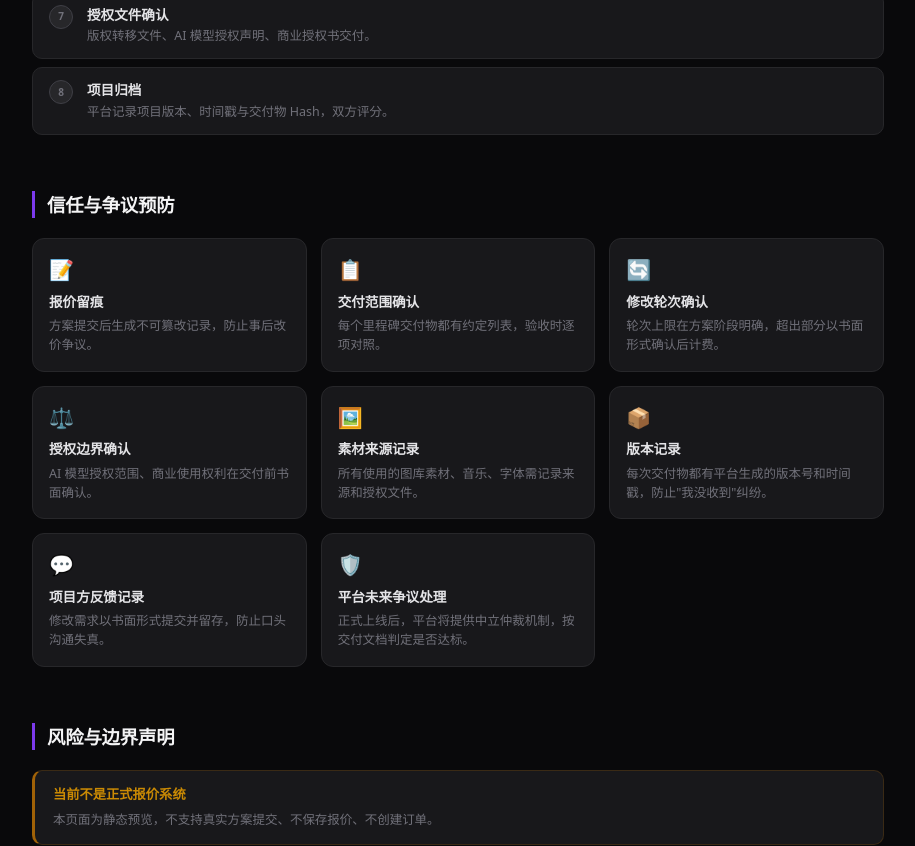
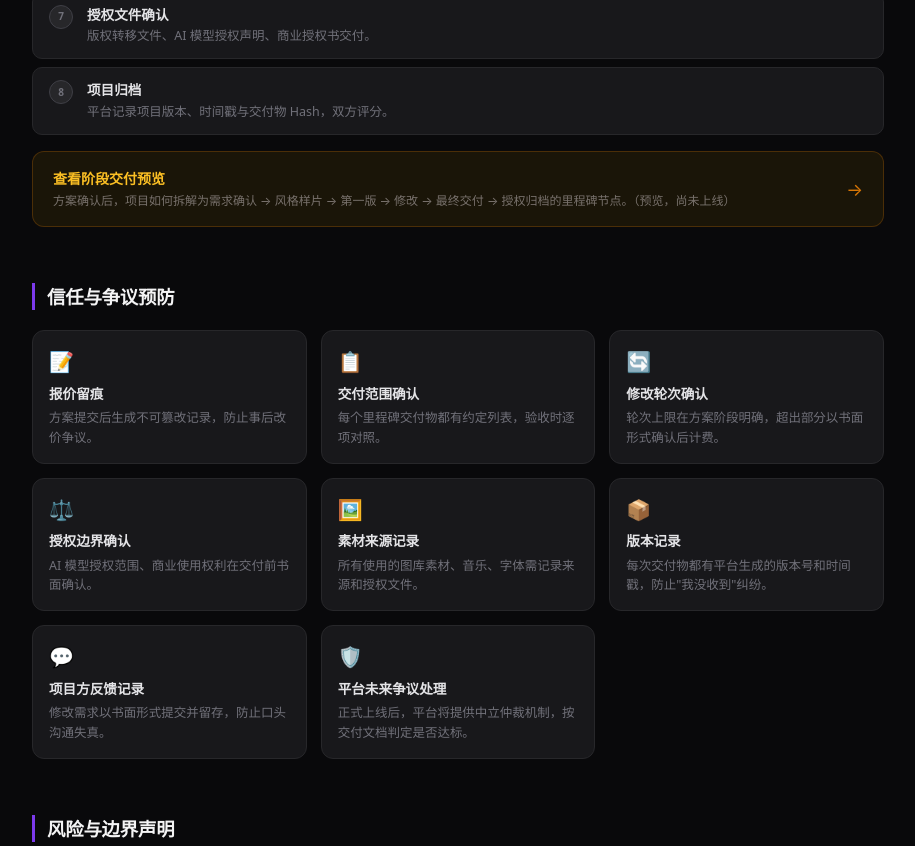
Before and after one commit to Aaron079/creator-city, a Next.js app in the folder apps/web/: page /proposal-flow-preview in a window 1280 px wide. Shown: the part 4607-5453 px from the top of the page, without its empty margins (182-1097 px from the left). Built offline with nearby package versions, Linux system fonts and the light colour scheme; no server answers.

Commit message:
link milestone delivery preview from proposal flow preview

```diff
--- a/apps/web/src/components/proposal-flow-preview/ProposalFlowPreviewPage.tsx
+++ b/apps/web/src/components/proposal-flow-preview/ProposalFlowPreviewPage.tsx
@@ -411,6 +411,26 @@ export default function ProposalFlowPreviewPage() {
               </div>
             ))}
           </div>
+          {/* CTA → milestone-delivery-preview */}
+          <Link
+            href="/milestone-delivery-preview"
+            style={{
+              display: 'flex', alignItems: 'center', justifyContent: 'space-between',
+              background: '#1a1508', border: '1px solid #d9770640',
+              borderRadius: '12px', padding: '1rem 1.25rem',
+              textDecoration: 'none', marginTop: '1rem',
+            }}
+          >
+            <div>
+              <div style={{ fontSize: '0.875rem', fontWeight: 600, color: '#fbbf24', marginBottom: '0.2rem' }}>
+                查看阶段交付预览
+              </div>
+              <div style={{ fontSize: '0.75rem', color: '#78716c', lineHeight: 1.5 }}>
+                方案确认后，项目如何拆解为需求确认 → 风格样片 → 第一版 → 修改 → 最终交付 → 授权归档的里程碑节点。（预览，尚未上线）
+              </div>
+            </div>
+            <span style={{ color: '#d97706', fontSize: '1.1rem', marginLeft: '1rem', flexShrink: 0 }}>→</span>
+          </Link>
         </Section>
 
         {/* Trust */}
--- a/apps/web/src/components/proposal-flow-preview/proposalFlowPreviewData.ts
+++ b/apps/web/src/components/proposal-flow-preview/proposalFlowPreviewData.ts
@@ -254,6 +254,7 @@ export const QUICK_LINKS: Array<{ label: string; href: string; description: stri
   { label: '创作者市场预览', href: '/marketplace-preview', description: '了解整体创作者市场规划' },
   { label: '创作者主页预览', href: '/creator-profile-preview', description: '查看创作者如何展示作品集' },
   { label: '需求广场预览', href: '/demand-board-preview', description: '查看项目方如何发布需求' },
+  { label: '阶段交付预览', href: '/milestone-delivery-preview', description: '方案确认后如何拆解为可验收里程碑' },
   { label: '项目中心', href: '/projects', description: '管理我的项目' },
   { label: '生成任务', href: '/tasks', description: '查看 AI 生成任务状态' },
   { label: '社区', href: '/community', description: '与创作者交流' },
```
